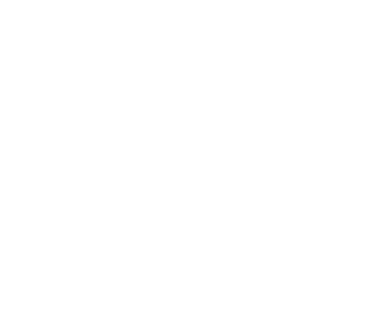
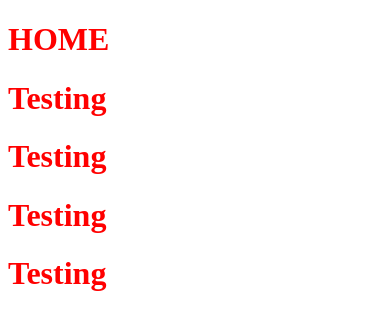
Before and after one commit to Navi9519/lektion_5_resolutions_orientations, a plain HTML site: page index.html in a window 390 px wide. Drawn offline with Linux system fonts and the light colour scheme.

Commit message:
added media query CSS

```diff
--- a/index.html
+++ b/index.html
@@ -6,5 +6,12 @@
     <title>Skärmstorlek&Anpassningar</title>
     <link rel="stylesheet" href="style.css" />
   </head>
-  <body></body>
+  <body>
+    <h1>HOME</h1>
+
+    <h1>Testing</h1>
+    <h1>Testing</h1>
+    <h1>Testing</h1>
+    <h1>Testing</h1>
+  </body>
 </html>
--- a/style.css
+++ b/style.css
@@ -0,0 +1,7 @@
+/* Media Query practise */
+
+@media screen and (max-width: 480px) {
+  h1 {
+    color: red;
+  }
+}
```
